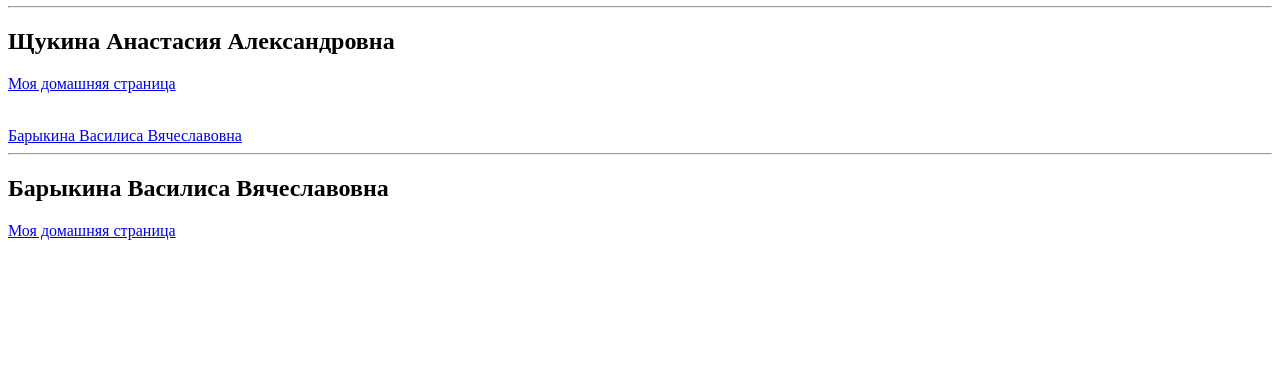
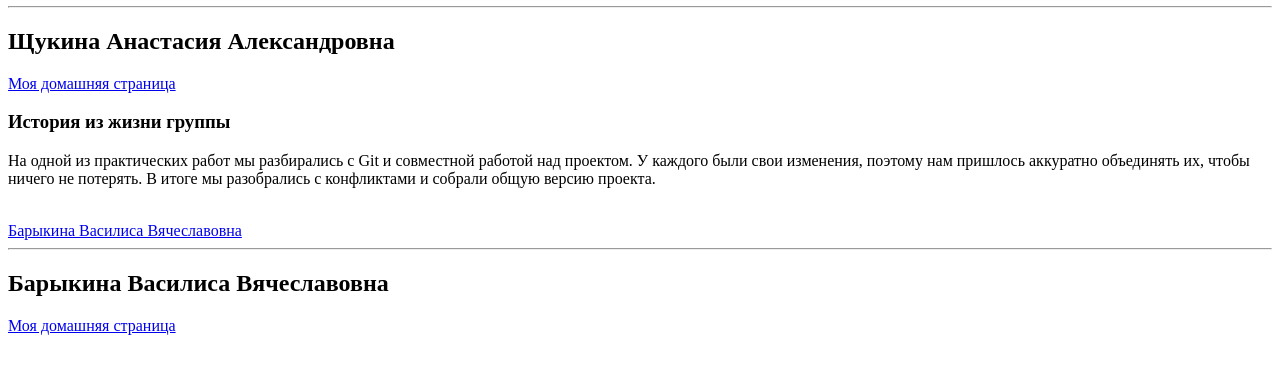
Before and after one commit to MatildaDec/Barykina_Shchukina_Lab7, a plain HTML site: page index.htm in a window 1280 px wide. Shown: the part 100-474 px from the top of the page. Drawn offline with Linux system fonts and the light colour scheme.

Commit message:
Щукина А.А. добавила историю из жизни группы

```diff
--- a/index.htm
+++ b/index.htm
@@ -15,6 +15,9 @@
     <h2>Щукина Анастасия Александровна</h2>
     <p><a href="ShchukinaHomePage.htm">Моя домашняя страница</a></p>
 
+    <h3>История из жизни группы</h3>
+    <p>На одной из практических работ мы разбирались с Git и совместной работой над проектом. У каждого были свои изменения, поэтому нам пришлось аккуратно объединять их, чтобы ничего не потерять. В итоге мы разобрались с конфликтами и собрали общую версию проекта.</p>
+
     <!-- Здесь будут следующие изменения раздела Щукиной -->
     <br>
     <a href="#BarykinaVV">Барыкина Василиса Вячеславовна</a>
```
